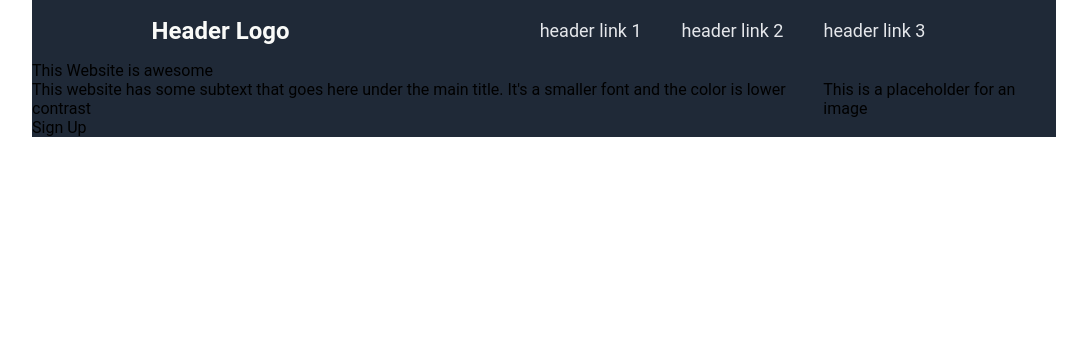
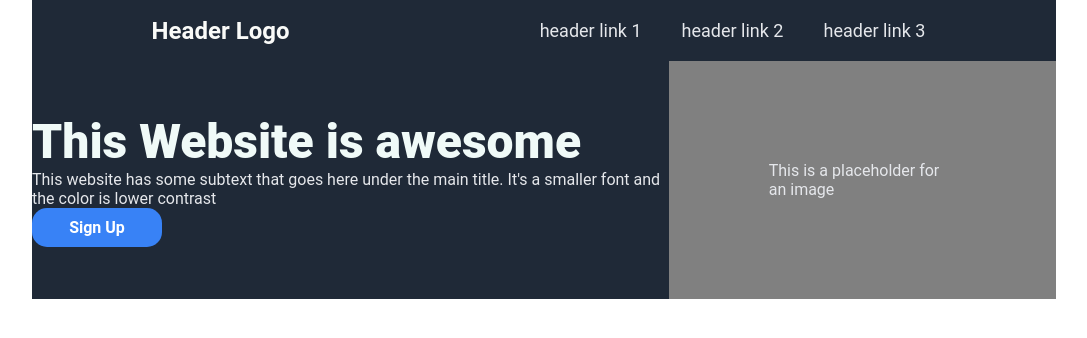
Before and after one commit to throughtheoutdoor/landing-page, a plain HTML site: page index.html in a window 1280 px wide. Shown: the whole page, without its empty margins (96-1183 px from the left). Drawn offline with Linux system fonts and the light colour scheme.

Commit message:
Update CSS to include Hero elements

```diff
--- a/styles.css
+++ b/styles.css
@@ -24,7 +24,7 @@ body{
     padding: 9px;
 }
 
-.links{
+.links, .hero-secondary-text, .hero-image{
     display: flex;
     justify-content: space-around;
     color:#E5E7EB;
@@ -34,3 +34,24 @@ body{
     padding: 20px;
     font-size: 18px;
 }
+.hero-button{
+    background-color: #3882F6;
+    padding: 10px;
+    width: 130px;
+    color: white;
+    font-weight: 700;
+    border-radius: 15px;
+    text-align: center;
+
+}
+
+.hero-main-text{
+    font-size: 48px;
+    font-weight: 900;
+    color: #f0faf8;
+}
+
+.hero-image{
+    background-color: grey;
+    padding: 100px;
+}
```
